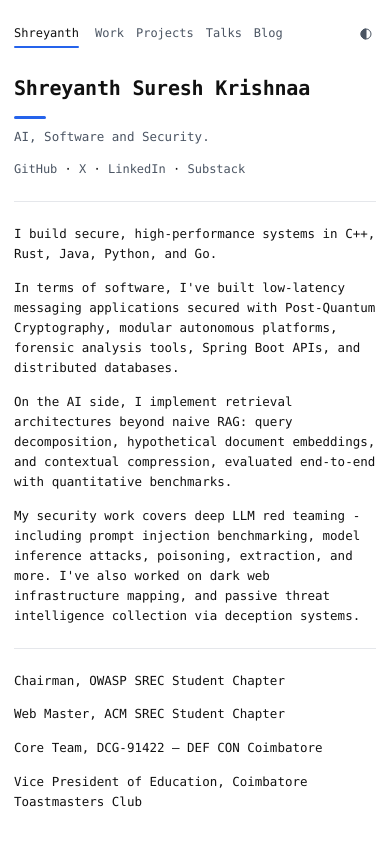
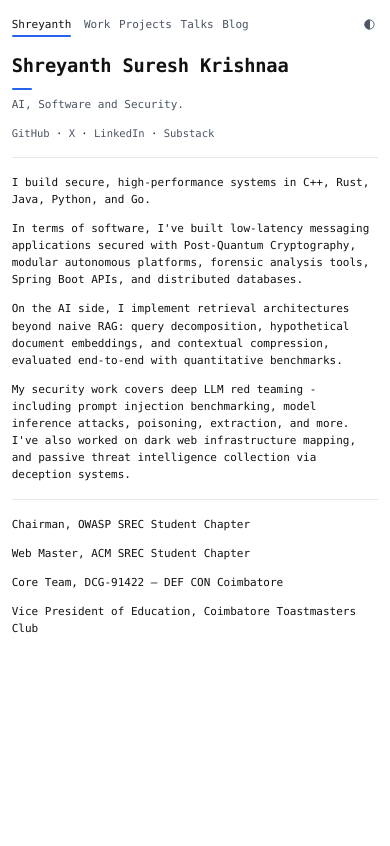
Before and after one commit to shreyanth-sureshkrishnaa/personal-site, a Jekyll site: the page built from index.html, in a window 390 px wide. Shown: the top 846 px of the page. Built offline with Jekyll 4.4.1, drawn with Linux system fonts in a browser that asks for light colours.

Commit message:
mobile rendering fix #3

```diff
--- a/_layouts/default.html
+++ b/_layouts/default.html
@@ -87,7 +87,7 @@
       const maxR = Math.hypot(
         Math.max(ox, window.innerWidth  - ox),
         Math.max(oy, window.innerHeight - oy)
-      ) + 32;
+      ) + 60;
 
       /* Build the ripple overlay */
       const ripple = document.createElement('div');
@@ -98,7 +98,7 @@
         transition:  'clip-path 0.68s cubic-bezier(0.4, 0, 0.2, 1)',
         '--ripple-glow': glowColor,
       });
-      document.body.appendChild(ripple);
+      document.documentElement.appendChild(ripple);
 
       /* Suppress competing CSS transitions under the overlay */
       doc.classList.add('ripple-active');
--- a/assets/css/main.css
+++ b/assets/css/main.css
@@ -74,8 +74,11 @@ nav a,
 /* THEME RIPPLE OVERLAY */
 .theme-ripple {
   position: fixed;
-  inset: 0;
-  z-index: 99999;
+  top: 0;
+  left: 0;
+  width: 100vw;
+  height: 100vh;
+  z-index: 999999;
   pointer-events: none;
   will-change: clip-path;
   /* drop-shadow respects clip-path — creates a glow at the ripple edge */
@@ -563,109 +566,150 @@ p.hint {
   margin-bottom: 16px;
 }
 
-/* TABLET & LARGE PHONE */
-@media (max-width: 640px) {
+/* FLUID MOBILE SCALING — everything shrinks smoothly with screen width */
+@media (max-width: 680px) {
   body {
-    padding: 24px 14px 60px;
-    font-size: 12.5px;
-    line-height: 1.6;
+    padding: clamp(16px, 4vw, 24px) clamp(10px, 3vw, 16px) clamp(40px, 8vw, 60px);
+    font-size: clamp(11px, 2.8vw, 12.5px);
+    line-height: 1.55;
   }
 
   nav {
     flex-wrap: wrap;
-    gap: 8px 12px;
-    margin-bottom: 28px;
-    font-size: 12px;
+    gap: clamp(6px, 1.8vw, 8px) clamp(8px, 2.2vw, 12px);
+    margin-bottom: clamp(18px, 4.5vw, 26px);
+    font-size: clamp(11px, 2.8vw, 12.5px);
   }
 
   .theme-toggle {
     margin-left: auto;
-    padding: 4px;
+    padding: 3px;
   }
 
   .theme-toggle svg {
-    width: 12px;
-    height: 12px;
+    width: clamp(11px, 2.8vw, 13px);
+    height: clamp(11px, 2.8vw, 13px);
   }
 
   hr {
-    margin: 22px 0;
+    margin: clamp(16px, 4vw, 22px) 0;
   }
 
   .hero-name {
-    font-size: 20px;
+    font-size: clamp(17px, 4.8vw, 21px);
     letter-spacing: -0.01em;
   }
 
+  .hero-name::after {
+    width: clamp(20px, 5vw, 28px);
+    height: 2px;
+    margin-top: clamp(8px, 2vw, 10px);
+    margin-bottom: clamp(6px, 1.5vw, 8px);
+  }
+
   .hero-sub {
-    font-size: 12.5px;
-    margin-bottom: 12px;
+    font-size: clamp(11px, 2.8vw, 12.5px);
+    margin-bottom: clamp(8px, 2vw, 12px);
   }
 
   .hero-links {
-    font-size: 12px;
+    font-size: clamp(10.5px, 2.7vw, 12px);
   }
 
   h1.page-title {
-    font-size: 18px;
+    font-size: clamp(16px, 4.5vw, 19px);
+  }
+
+  h1.page-title::after {
+    width: clamp(20px, 5vw, 28px);
+    height: 2px;
+    margin-top: clamp(8px, 2vw, 10px);
+    margin-bottom: clamp(16px, 4vw, 22px);
   }
 
   h2.section-title {
-    font-size: 10px;
-    margin: 28px 0 12px;
+    font-size: clamp(9px, 2.2vw, 10.5px);
+    margin: clamp(20px, 5vw, 26px) 0 clamp(8px, 2vw, 12px);
   }
 
   .entry {
     grid-template-columns: 1fr;
-    gap: 3px;
-    padding: 14px 0;
-    font-size: 12.5px;
+    gap: 2px;
+    padding: clamp(10px, 2.5vw, 13px) 0;
+    font-size: clamp(11px, 2.8vw, 12.5px);
   }
 
   .entry-time {
-    font-size: 11px;
+    font-size: clamp(10px, 2.5vw, 11px);
   }
 
   .entry-role {
-    font-size: 13px;
+    font-size: clamp(11.5px, 3vw, 13px);
   }
 
   .entry-org {
-    font-size: 12px;
+    font-size: clamp(10.5px, 2.7vw, 12px);
+  }
+
+  .entry-desc {
+    font-size: clamp(11px, 2.8vw, 12.5px);
+  }
+
+  .project-row {
+    padding: clamp(10px, 2.5vw, 13px) 0;
   }
 
   .project-name {
-    font-size: 13px;
+    font-size: clamp(11.5px, 3vw, 13px);
+  }
+
+  .project-tag {
+    font-size: clamp(9.5px, 2.4vw, 10.5px);
   }
 
   .project-desc {
-    font-size: 12px;
+    font-size: clamp(10.5px, 2.7vw, 12px);
   }
 
   .post-row {
     grid-template-columns: 1fr;
     gap: 2px;
-    padding: 12px 0;
-    font-size: 12.5px;
+    padding: clamp(10px, 2.5vw, 12px) 0;
+    font-size: clamp(11px, 2.8vw, 12.5px);
   }
 
   .post-date {
-    font-size: 11px;
+    font-size: clamp(10px, 2.5vw, 11px);
   }
 
   .post-header h1 {
-    font-size: 18px;
+    font-size: clamp(16px, 4.5vw, 19px);
+  }
+
+  .post-header h1::after {
+    width: clamp(20px, 5vw, 28px);
+    height: 2px;
+    margin-top: clamp(8px, 2vw, 10px);
+    margin-bottom: clamp(8px, 2vw, 10px);
+  }
+
+  .post-subtitle {
+    font-size: clamp(11.5px, 2.9vw, 13px);
   }
 
   .post-content {
-    font-size: 13px;
+    font-size: clamp(11px, 2.8vw, 12.5px);
+    line-height: 1.55;
+    margin-top: clamp(20px, 5vw, 26px);
   }
 
   .post-content h2 {
-    font-size: 15px;
+    font-size: clamp(13.5px, 3.5vw, 15px);
+    margin: clamp(20px, 5vw, 26px) 0 clamp(8px, 2vw, 10px);
   }
 
   .post-content h3 {
-    font-size: 13px;
+    font-size: clamp(12px, 3vw, 13.5px);
+    margin: clamp(16px, 4vw, 20px) 0 clamp(6px, 1.5vw, 8px);
   }
 }
```
